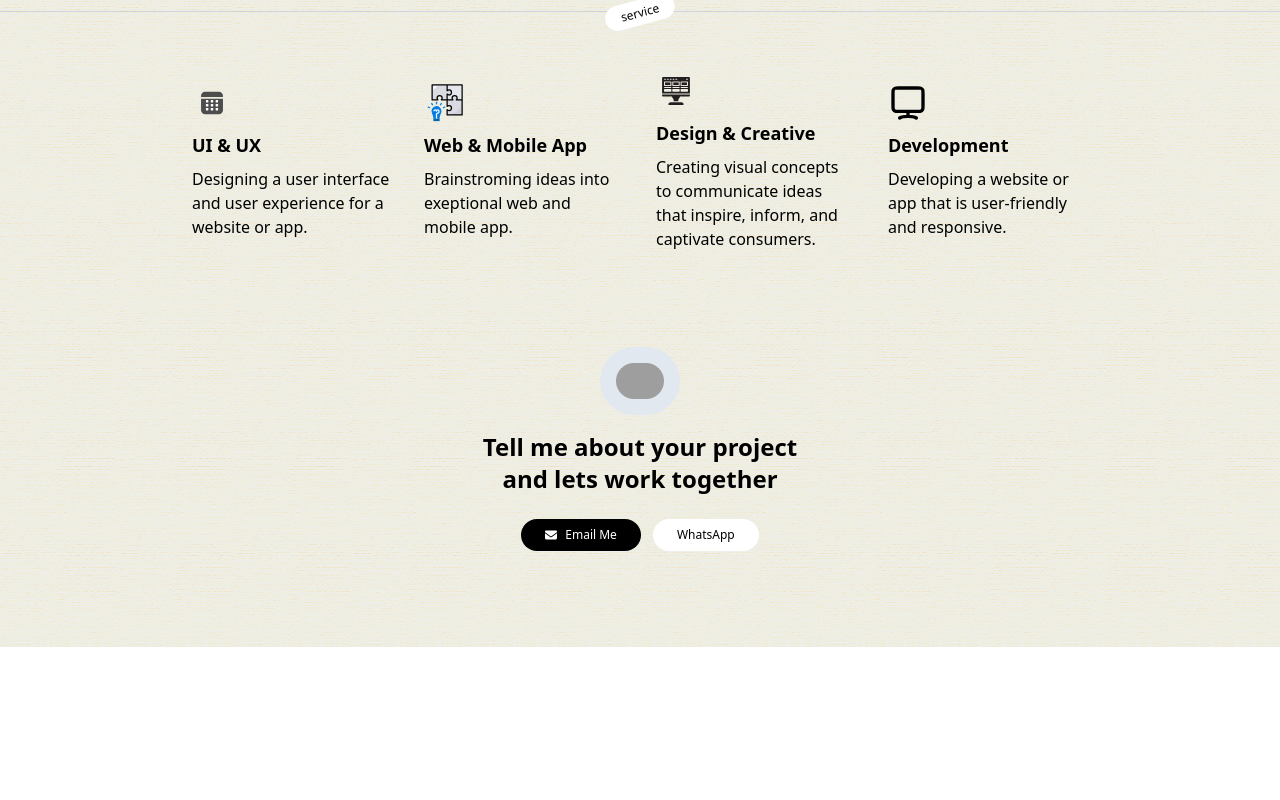
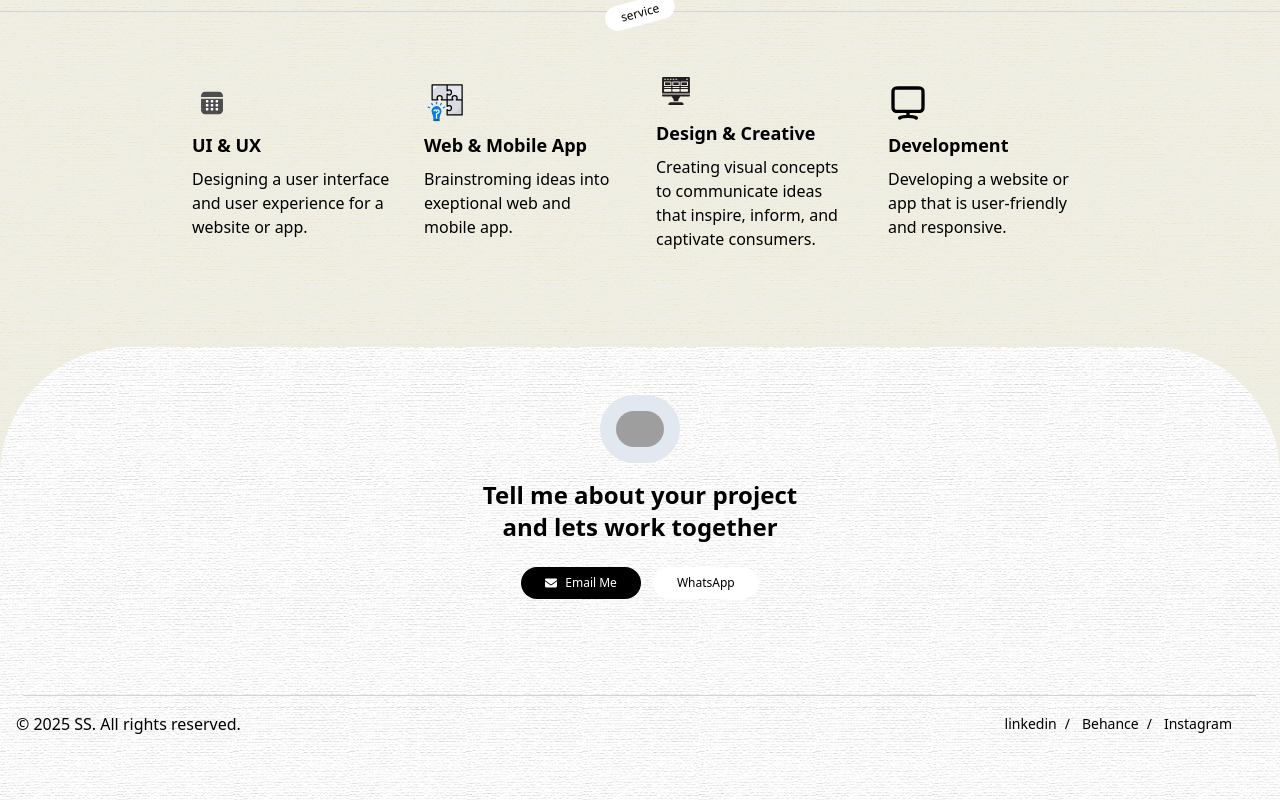
Before and after one commit to SandiSopian/simple-portfolio-v.1, a React (Vite) app in the folder simple-portfolio-v1/: page / in a window 1280 px wide. Shown: the part 893-1693 px from the top of the page. Before the commit the page ends 1540 px from the top, so only its background shows below. Built offline with nearby package versions, Linux system fonts and the light colour scheme; grey boxes are pictures that could not be loaded.

Commit message:
add components footer and style other components

```diff
--- a/simple-portfolio-v1/src/App.jsx
+++ b/simple-portfolio-v1/src/App.jsx
@@ -2,13 +2,18 @@ import Brand from "./components/Brand/Brand";
 import Header from "./components/Header/Header";
 import Project from "./components/Project/Project";
 import Contact from "./components/Contact/Contact";
+import Footer from "./components/Footer/Footer";
+
 function App() {
   return (
     <div className="bg-bg-primary">
       <Header />
       <Brand />
       <Project />
-      <Contact />
+      <div className="bg-bg-secondary rounded-t-[6rem] md:rounded-t-[8rem] py-12">
+        <Contact />
+        <Footer />
+      </div>
     </div>
   );
 }
--- a/simple-portfolio-v1/src/components/Brand/Brand.jsx
+++ b/simple-portfolio-v1/src/components/Brand/Brand.jsx
@@ -3,7 +3,7 @@ import { brand } from "../../services/database";
 const Brand = () => {
   return (
     <div className="bg-bg-secondary rounded-b-[6rem] md:rounded-b-[8rem] flex items-center justify-center -mt-36 rounded-b-">
-      <div className="mt-36 py-24 mx-12 md:mx-36 flex flex-wrap items-center justify-center gap-12 md:gap-0 md:justify-between md:w-11/12">
+      <div className="mt-36 py-24 mx-12 lg:mx-36 flex flex-wrap items-center justify-center gap-12 md:gap-0 md:justify-between md:w-11/12">
         {brand.map((item, index) => (
           <div key={index}>
             <img src={item.brandImg} alt="brand logo" className="w-20 filter grayscale brightness-0" />
--- /dev/null
+++ b/simple-portfolio-v1/src/components/Footer/Footer.jsx
@@ -0,0 +1,28 @@
+import { footer } from "../../services/database.js";
+import SocialMedia from "../Social Media/SocialMedia.jsx";
+
+const Footer = () => {
+  const { footerDescription } = footer;
+
+  return (
+    <footer>
+      <div>
+        {/* Garis pembatas */}
+        <div className="flex-grow border-t border-gray-300 mx-6"></div>
+      </div>
+
+      {/* Deskripsi Footer */}
+      <div className="flex flex-col md:flex-row items-center justify-center md:justify-between md:mx-4 mt-4 md:my-4">
+        <div>
+          <div>{footerDescription}</div>
+        </div>
+
+        <div className="mt-4 md:mt-0">
+          <SocialMedia />
+        </div>
+      </div>
+    </footer>
+  );
+};
+
+export default Footer;
--- a/simple-portfolio-v1/src/components/Project/Project.jsx
+++ b/simple-portfolio-v1/src/components/Project/Project.jsx
@@ -25,7 +25,7 @@ const Project = () => {
       </div>
 
       <div className="mt-12">
-        <div className="grid grid-cols-2 md:grid-cols-4 gap-8 mx-8 md:mx-48 items-center justify-center">
+        <div className="grid grid-cols-1 md:grid-cols-4 gap-8 mx-8 lg:mx-48 items-center justify-center">
           {project.map((project, index) => (
             <div key={index}>
               <img src={project.images} alt="project" className="w-10" />
--- a/simple-portfolio-v1/src/components/Social Media/SocialMedia.jsx
+++ b/simple-portfolio-v1/src/components/Social Media/SocialMedia.jsx
@@ -2,7 +2,7 @@ import { socialMedia } from "../../services/database";
 
 const SocialMedia = () => {
   return (
-    <div className="flex space-x-1 mr-8 text-sm">
+    <div className="flex space-x-1 md:mr-8 text-sm">
       {socialMedia.map((item, index) => (
         <div key={index}>
           <a href={item.socialMediaLink} target="_blank" rel="noopener noreferrer">
```
